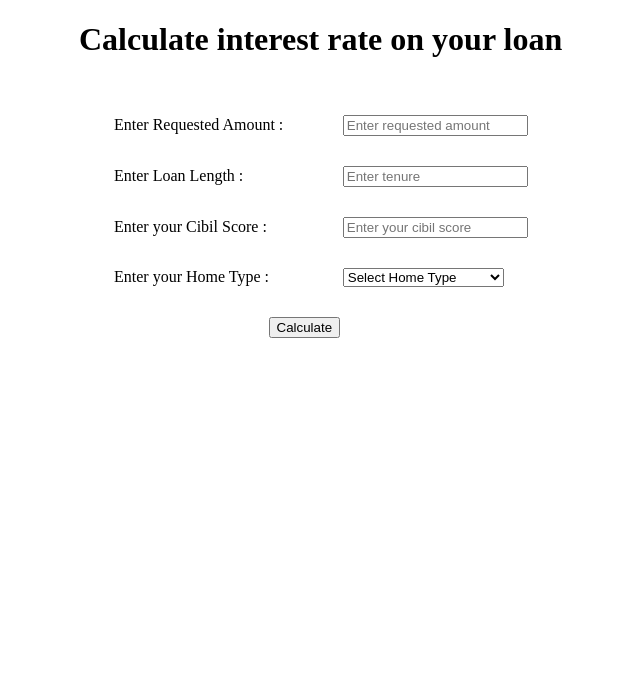
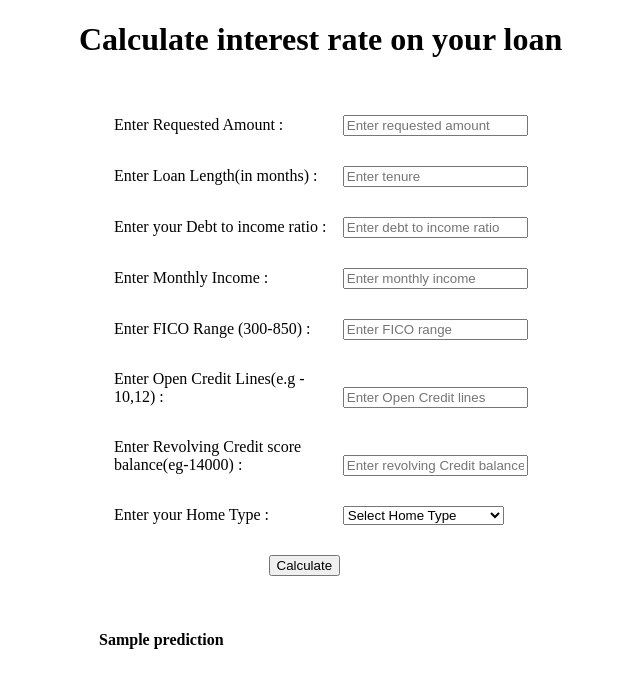
Before and after one commit to rajeevteejwal/machine-learning, a Flask app: template templates/index.html in a window 1280 px wide. Shown: the top 688 px of the page, without its empty margins (245-885 px from the left). Run offline with Flask 2, Linux system fonts and the light colour scheme; the template is opened without the code that fills it: most values are stand-ins (such as "Sample title", 1, 10 or a date in 2020); parts of the project's set-up code (start-up, migrations or seed data) failed here and were passed over.

Commit message:
Add files via upload

```diff
--- a/app.py
+++ b/app.py
@@ -1,7 +1,9 @@
 from flask import Flask, render_template, request
+import pickle
+import numpy as np
 
 app = Flask(__name__)
-
+model = pickle.load(open("model.pkl",'rb'))
 
 @app.route('/')
 def index():
@@ -12,8 +14,33 @@ def index():
 def calculate_interest_rate():
     if request.method == 'POST':
         result = request.form
-        print(result)
-        return render_template("show_interest_rate.html" , result=result)
+        features = {}
+        for key,value in result.items():
+            if key == 'home-type':
+                print(result.get(key))
+                if int(result.get(key)) == 1:
+                    features["MORT"] = 0
+                    features["OWN"] = 0
+                    features["RENT"] = 1
+                if int(result.get(key)) == 2:
+                    features["MORT"] = 1
+                    features["OWN"] = 0
+                    features["RENT"] = 0
+                if int(result.get(key)) == 3:
+                    features["MORT"] = 0
+                    features["OWN"] = 1
+                    features["RENT"] = 0
+            else:
+                features[key] = float(result.get(key))
+
+        input_feat = [np.array(list(features.values()))]
+        prediction = model.predict(input_feat)
+        output = None
+        if prediction:
+            output = round(prediction[0][0],2)
+        else:
+            output = "Some Error Occured"
+        return render_template("index.html" , prediction = "You should get loan @{}%".format(output))
 
 
 if __name__ == '__main__':
--- a/templates/index.html
+++ b/templates/index.html
@@ -16,15 +16,39 @@
                     </div>
                 </div>
                 <div style="padding: 15px;">
-                    <div style="display: inline-block;width: 40%;">Enter Loan Length : </div>
+                    <div style="display: inline-block;width: 40%;">Enter Loan Length(in months) : </div>
                     <div style="display: inline-block;width: 50%;">
                         <input type="text" name="loan-length" id="loan-length" placeholder="Enter tenure" />
                     </div>
                 </div>
                 <div style="padding: 15px">
-                    <div style="display: inline-block;width: 40%;">Enter your Cibil Score : </div>
+                    <div style="display: inline-block;width: 40%;">Enter your Debt to income ratio : </div>
                     <div style="display: inline-block;width: 50%;">
-                        <input type="text" name="cibil-score" id="cibil-score" placeholder="Enter your cibil score" />
+                        <input type="text" name="cibil-score" id="cibil-score" placeholder="Enter debt to income ratio" />
+                    </div>
+                </div>
+                <div style="padding: 15px;">
+                    <div style="display: inline-block;width:40%">Enter Monthly Income : </div>
+                    <div style="width:50%;display: inline-block">
+                        <input type="text" name="monthly-income" id="monthly-income" placeholder="Enter monthly income" />
+                    </div>
+                </div>
+                <div style="padding: 15px;">
+                    <div style="display: inline-block;width: 40%;">Enter FICO Range (300-850) : </div>
+                    <div style="display: inline-block;width: 50%;">
+                        <input type="text" name="fico-range" id="fico-range" placeholder="Enter FICO range" />
+                    </div>
+                </div>
+                <div style="padding: 15px">
+                    <div style="display: inline-block;width: 40%;">Enter Open Credit Lines(e.g - 10,12) : </div>
+                    <div style="display: inline-block;width: 50%;">
+                        <input type="text" name="credit-lines" id="credit-lines" placeholder="Enter Open Credit lines" />
+                    </div>
+                </div>
+                <div style="padding: 15px">
+                    <div style="display: inline-block;width: 40%;">Enter Revolving Credit score balance(eg-14000) : </div>
+                    <div style="display: inline-block;width: 50%;">
+                        <input type="text" name="credit-balance" id="credit-balance" placeholder="Enter revolving Credit balance" />
                     </div>
                 </div>
                 <div style="padding: 15px;">
@@ -45,6 +69,9 @@
                 </div>
             </form>
         </div>
+        <div style="padding: 20px;font-weight:700 ">
+            {{ prediction }}
+        </div>
     </div>
 </body>
 </html>
```
Also changed, not shown: 1 other file.
